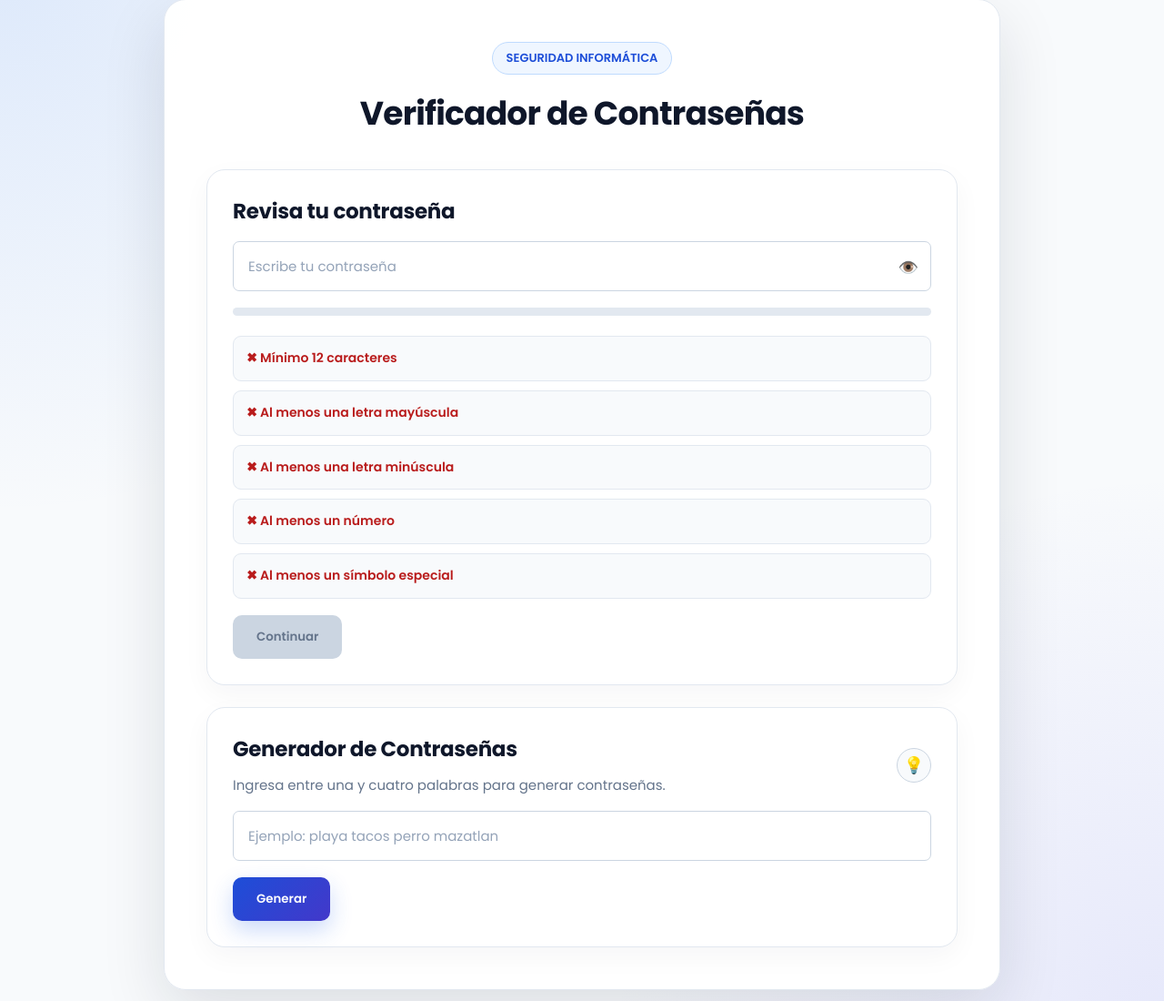
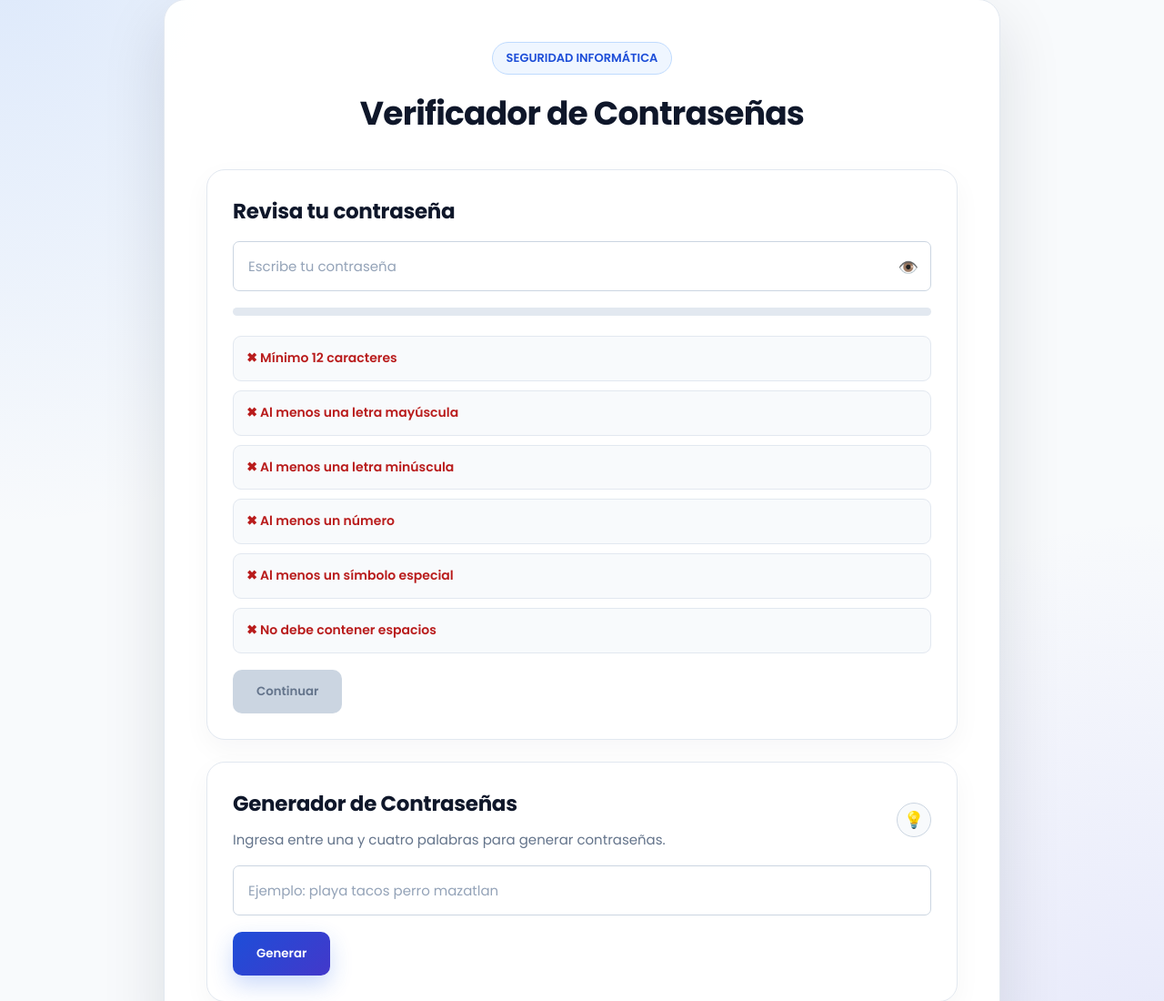
Before and after one commit to andreaosuna9/securepassword, a Flask app: page / in a window 1280 px wide. Shown: the part 41-1141 px from the top of the page at 91% size. Run offline with Flask 3, Linux system fonts and the light colour scheme.

Commit message:
Actualizo cambios del proyecto

```diff
--- a/templates/index.html
+++ b/templates/index.html
@@ -345,6 +345,10 @@
                     ✖ Al menos un símbolo especial
                 </p>
 
+                <p id="espacios" class="bad" data-texto="No debe contener espacios">
+                    ✖ No debe contener espacios
+                </p>
+
             </div>
 
             <button id="continuar" disabled onclick="window.location.href='/felicidades'">
@@ -380,6 +384,7 @@
                 <ul>
                     <li>Utiliza al menos 12 caracteres.</li>
                     <li>Combina mayúsculas, minúsculas, números y símbolos.</li>
+                    <li>No debe contener espacios.</li>
                     <li>No uses información personal como nombres o fechas importantes.</li>
                     <li>No reutilices la misma contraseña en varias cuentas.</li>
                     <li>Activa la autenticación de dos factores cuando sea posible.</li>
@@ -445,13 +450,17 @@
                 /[0-9]/.test(valor);
 
             let simbolo =
-                /[^A-Za-z0-9]/.test(valor);
+                /[^A-Za-z0-9\s]/.test(valor);
+
+            let sinEspacios =
+                !/\s/.test(valor);
 
             actualizar("longitud", longitud);
             actualizar("mayus", mayus);
             actualizar("minus", minus);
             actualizar("numero", numero);
             actualizar("simbolo", simbolo);
+            actualizar("espacios", sinEspacios);
 
             let puntos = 0;
 
@@ -460,13 +469,14 @@
             if (minus) puntos++;
             if (numero) puntos++;
             if (simbolo) puntos++;
+            if (sinEspacios) puntos++;
 
-            fuerza.style.width = (puntos * 20) + "%";
+            fuerza.style.width = (puntos / 6 * 100) + "%";
 
             if (puntos <= 2) {
                 fuerza.style.background = "#DC2626";
             }
-            else if (puntos <= 4) {
+            else if (puntos <= 5) {
                 fuerza.style.background = "#F59E0B";
             }
             else {
@@ -478,7 +488,8 @@
                 mayus &&
                 minus &&
                 numero &&
-                simbolo
+                simbolo &&
+                sinEspacios
             ) {
                 continuar.disabled = false;
             }
```
